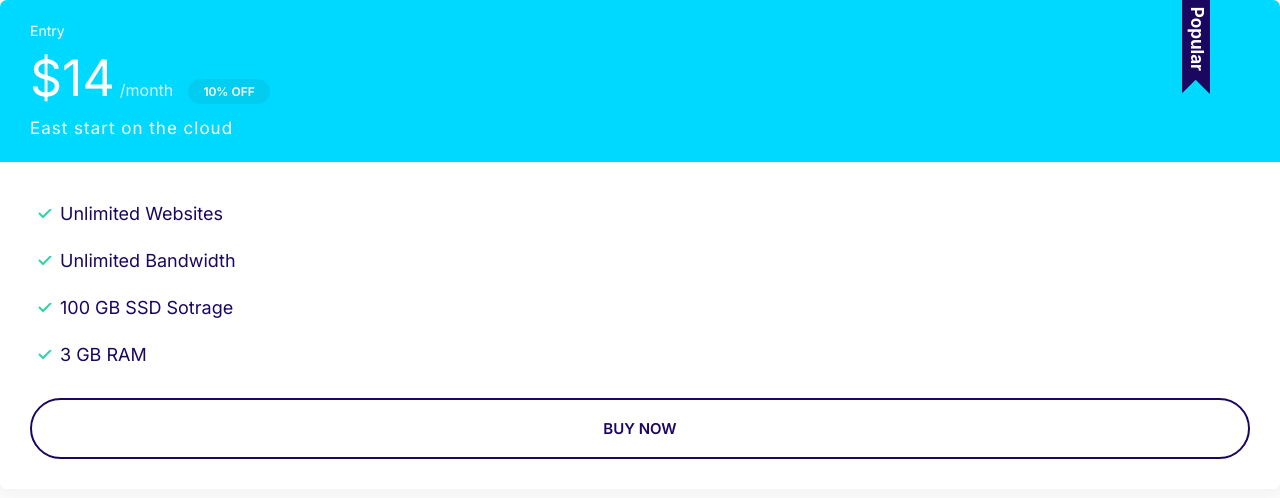
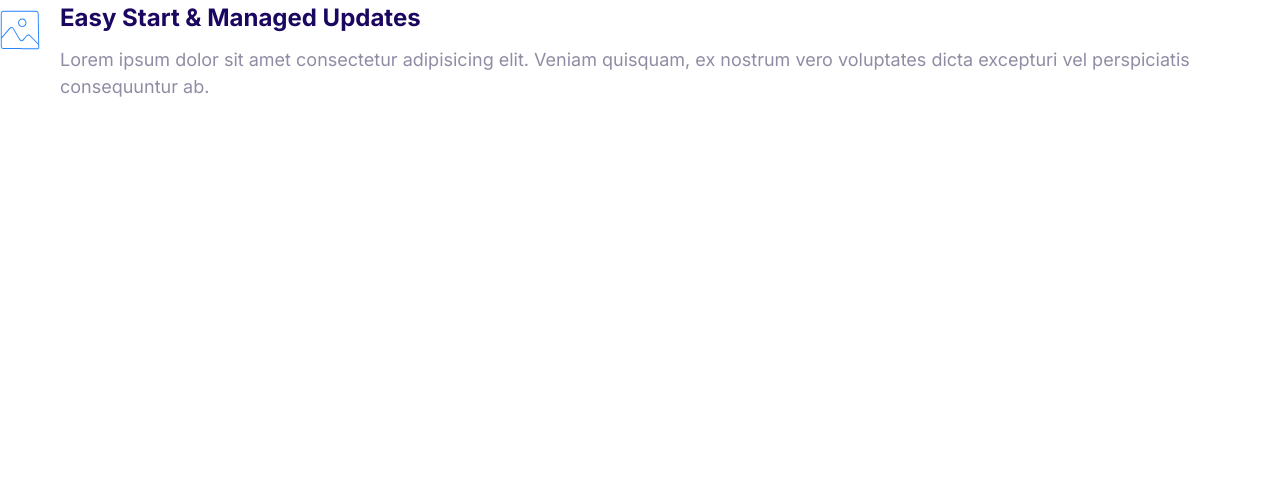
Before and after one commit to qodemike/Cloud-Hosting-Site, a plain HTML site: page index.html in a window 1280 px wide. Drawn offline with Linux system fonts and the light colour scheme.

Commit message:
Media object

```diff
--- a/css/styles.css
+++ b/css/styles.css
@@ -360,3 +360,19 @@ a {
     font-size: 1.7rem;
   }
 }
+/* Media */
+.media {
+  display: flex;
+}
+
+.media__title {
+  margin-top: 0;
+}
+
+.media__body {
+  margin: 0 2rem;
+}
+
+.media__image {
+  margin-top: 1rem;
+}
--- a/index.html
+++ b/index.html
@@ -13,24 +13,19 @@
     <link rel="stylesheet" href="css/styles.css" />
   </head>
   <body>
-    <div class="plan plan--popular">
-      <div class="card card--secondary">
-        <header class="card__header">
-          <h3 class="plan__name">Entry</h3>
-          <span class="plan__price">$14</span>
-          <span class="plan__billing-cycle">/month</span>
-          <span class="badge badge--secondary badge--small">10% OFF</span>
-          <span class="plan__description">East start on the cloud</span>
-        </header>
-        <div class="card__body">
-          <ul class="list list--tick">
-            <li class="list__item">Unlimited Websites</li>
-            <li class="list__item">Unlimited Bandwidth</li>
-            <li class="list__item">100 GB SSD Sotrage</li>
-            <li class="list__item">3 GB RAM</li>
-          </ul>
-          <button class="btn btn--outline btn--block">Buy Now</button>
-        </div>
+    <div class="media">
+      <div class="media__image">
+        <svg class="icon icon--primary">
+          <use xlink:href="images/sprite.svg#snap"></use>
+        </svg>
+      </div>
+      <div class="media__body">
+        <h3 class="media__title">Easy Start & Managed Updates</h3>
+        <p>
+          Lorem ipsum dolor sit amet consectetur adipisicing elit. Veniam quisquam,
+          ex nostrum vero voluptates dicta excepturi vel perspiciatis consequuntur
+          ab.
+        </p>
       </div>
     </div>
 
```
Also changed, not shown: components/media.html (added, +15 -0 lines).
